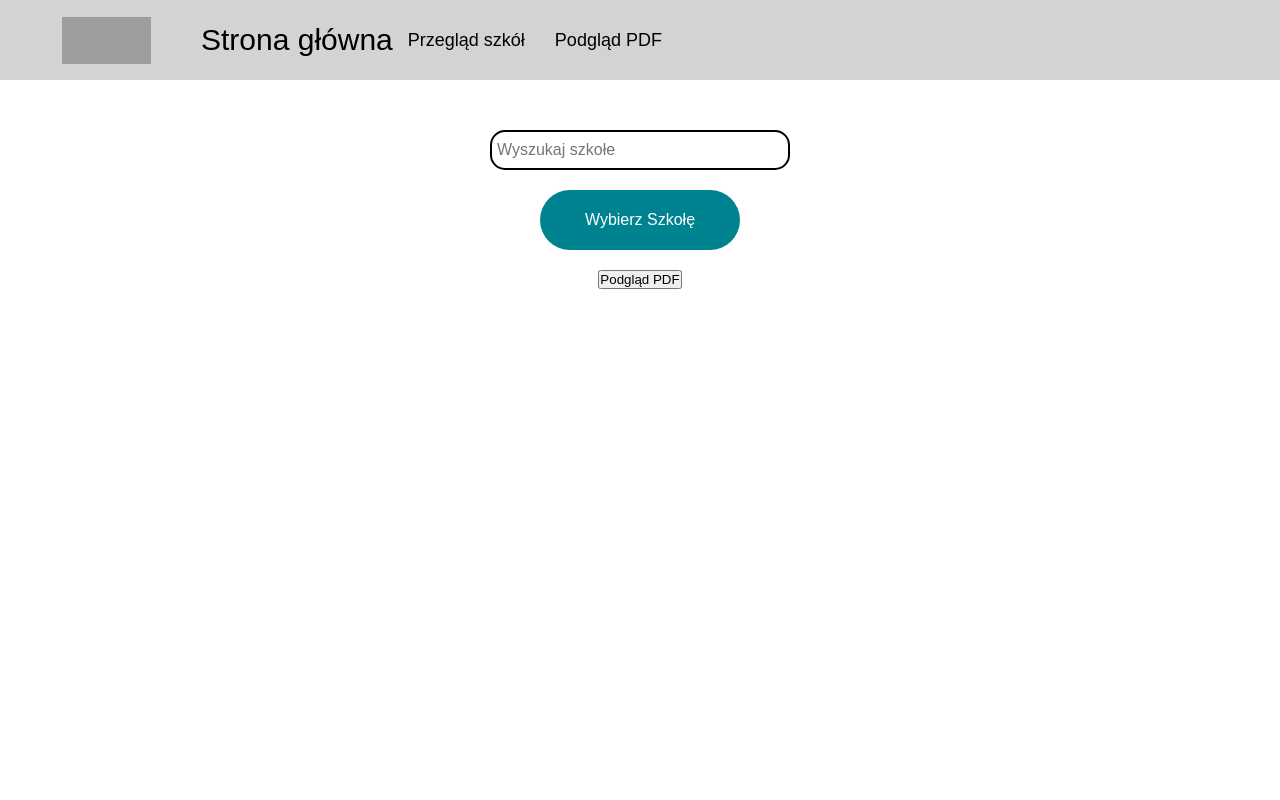
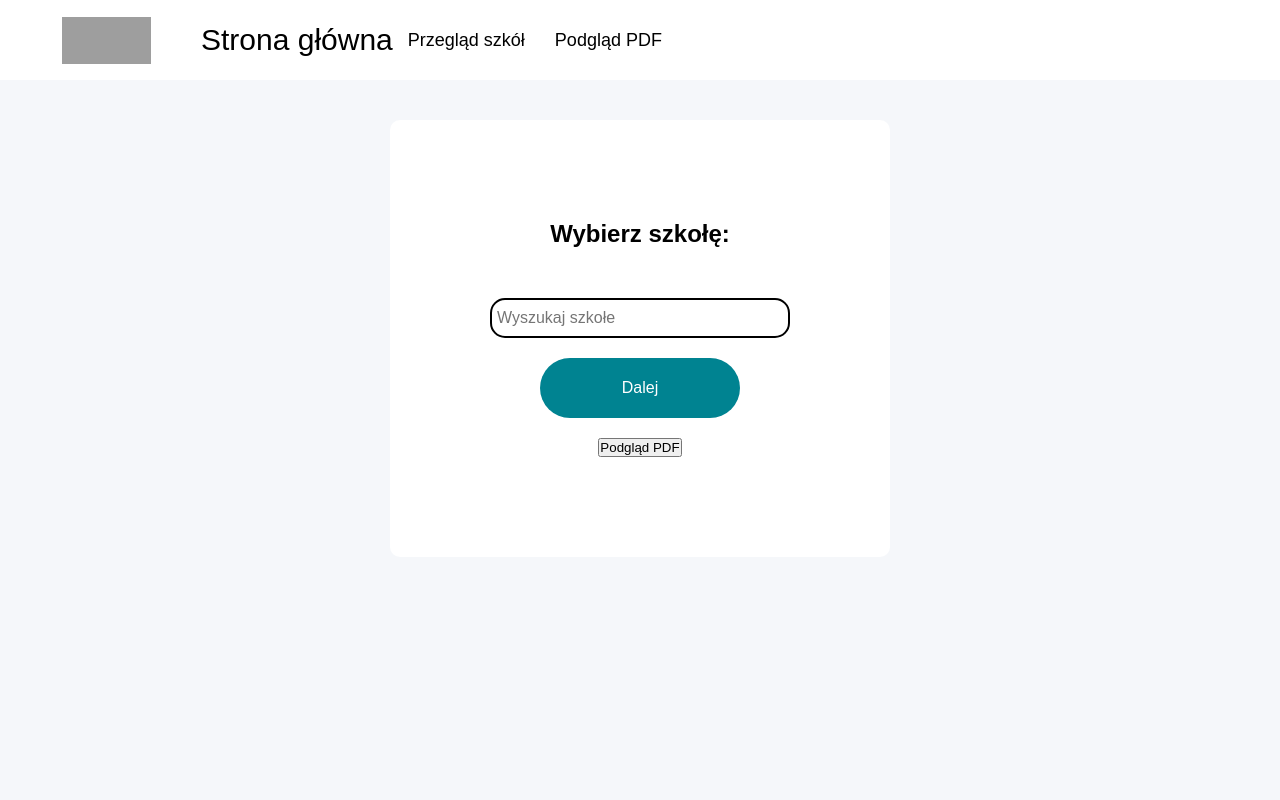
Before and after one commit to iAttaquer/Rap-steam-Protocol, a Django app: page / in a window 1280 px wide. Run offline with Django 3.2, Linux system fonts and the light colour scheme; data comes from the database, SQL or seed files in the repository; both versions use the stored data as it was after the commit; grey boxes are pictures that could not be loaded.

Commit message:
wyjątek

```diff
--- a/rapsteam/common/templates/index.html
+++ b/rapsteam/common/templates/index.html
@@ -13,7 +13,21 @@
             display: flex;
             flex-direction: column;
             align-items: center;
-            margin-top: 80px;
+            padding-top: 80px;
+            height: 100%;
+            background-color: #F5F7FA;
+            box-shadow: 0px 3px 2px rgba(0,0,0,0.2)
+        }
+
+
+        .block-rect {
+            display: flex;
+            flex-direction: column;
+            align-items: center;
+            padding: 100px;
+            background-color: white;
+            border-radius: 10px;
+            margin: 40px;
         }
 
         #school-select {
@@ -114,24 +128,26 @@
 
 </head>
 <body>
-
     <div class="container">
+        <div class="block-rect">
+            <h2>Wybierz szkołę:</h2>
             <div id="school-list-container">
                 <input type="text" id="search-box" placeholder="Wyszukaj szkołe">
                 <button id="clear-button">×</button>
                 <ul id="school-list">
                     {% for szkola in lista_szkol %}
-                    <li data-school-id="{{ school.id }}">{{ szkola }}</li>
+                        <li data-school-name="{{ szkola }}">{{ szkola }}</li>
                     {% endfor %}
                 </ul>
             </div>
 
-        <form action="{% url 'wybor_szkoly2' %}" method="post">
+            <form action="{% url 'wybor_szkoly2' %}" method="get">
                 {% csrf_token %}
-            <input type="hidden" id="selected-school-id" name="school_id">
-            <button type="submit" id="submit-button">Wybierz Szkołę</button>
+                <input type="hidden" id="selected-school-name" name="szkola">
+                <button type="submit" id="submit-button">Dalej</button>
             </form>
             <button id="pdfButton">Podgląd PDF</button>
+        </div>
     </div>
 
     <script>
@@ -194,21 +210,18 @@
                 searchBox.value = event.target.textContent;
                 clearButton.style.display = 'block';
                 schoolList.style.display = 'none';
-                // Tutaj możesz dodać logikę związaną z wybraną szkołą
+
+                document.getElementById('selected-school-name').value = event.target.dataset.schoolName;
             }
         });
 
         submitButton.addEventListener('click', () => {
-            const selectedSchoolId = document.querySelector('#school-list li[style="display: ;"]');
-            if (!selectedSchoolItem) {
-                alert("Wybierz szkołę z listy.");  // Lub inny sposób informowania użytkownika
-                return;  // Zatrzymaj przesyłanie formularza
-            }
-            if (selectedSchoolItem) { // Sprawdź, czy jakiś element jest widoczny
-                const selectedSchoolId = selectedSchoolItem.dataset.schoolId;
-                document.getElementById('selected-school-id').value = selectedSchoolId;
-                console.log("Przesyłane ID szkoły:", selectedSchoolId);
-                document.querySelector('form').submit(); // Przesłanie formularza
+            const selectedSchoolName = document.getElementById('selected-school-name').value;
+            if (!selectedSchoolName) {
+                alert("Wybierz szkołę z listy.");
+                return;
+            } else {
+                document.querySelector('form').submit();
             }
         });
 
--- a/rapsteam/common/templates/navbar.html
+++ b/rapsteam/common/templates/navbar.html
@@ -28,7 +28,7 @@
     z-index: 99;
     width: 100%;
     margin-top: auto;
-    background: #d3d3d3;
+    background: white;
     top: 0;
     left: 0;
     margin: 0;
--- a/rapsteam/common/templates/wybor_szkoly2.html
+++ b/rapsteam/common/templates/wybor_szkoly2.html
@@ -25,7 +25,10 @@
         <button>
             przycisk
         </button>
-        <p>{{ szkola.school_name }}</p>
+        <p>{{ nazwa_szkoly }}</p>
+        <form method="post">
+        {% csrf_token %}
+        </form>
     </div>
 </body>
 </html>
--- a/rapsteam/common/views.py
+++ b/rapsteam/common/views.py
@@ -23,18 +23,13 @@ def wybor_szkoly(request):
     return render(request, 'index.html', {'lista_szkol': lista_szkol})
 
 def wybor_szkoly2(request):
-    if request.method == 'POST':
-        school_id = request.POST.get('school_id')
-        if not school_id:
-            return redirect('wybor_szkoly')  # Przekierowanie, jeśli school_id jest pusty
-        try:
-            szkola = School.objects.get(id=school_id)
-            request.session['selected_school'] = szkola
-        except School.DoesNotExist:
-            return redirect('wybor_szkoly')
-        return render(request, 'wybor_szkoly2.html', {'szkola': szkola})
+    nazwa_szkoly = request.GET.get('szkola', '')
+    if nazwa_szkoly:
+        request.session['nazwa_szkoly'] = nazwa_szkoly
     else:
         return redirect('wybor_szkoly')
+
+    return render(request, 'wybor_szkoly2.html', {'nazwa_szkoly': nazwa_szkoly})
 
 class ProtocolView(View):
     def get(self, request, *args, **kwargs):
```
Also changed, not shown: rapsteam/db.sqlite3. Lines whose indentation alone changed are shown as unchanged.
